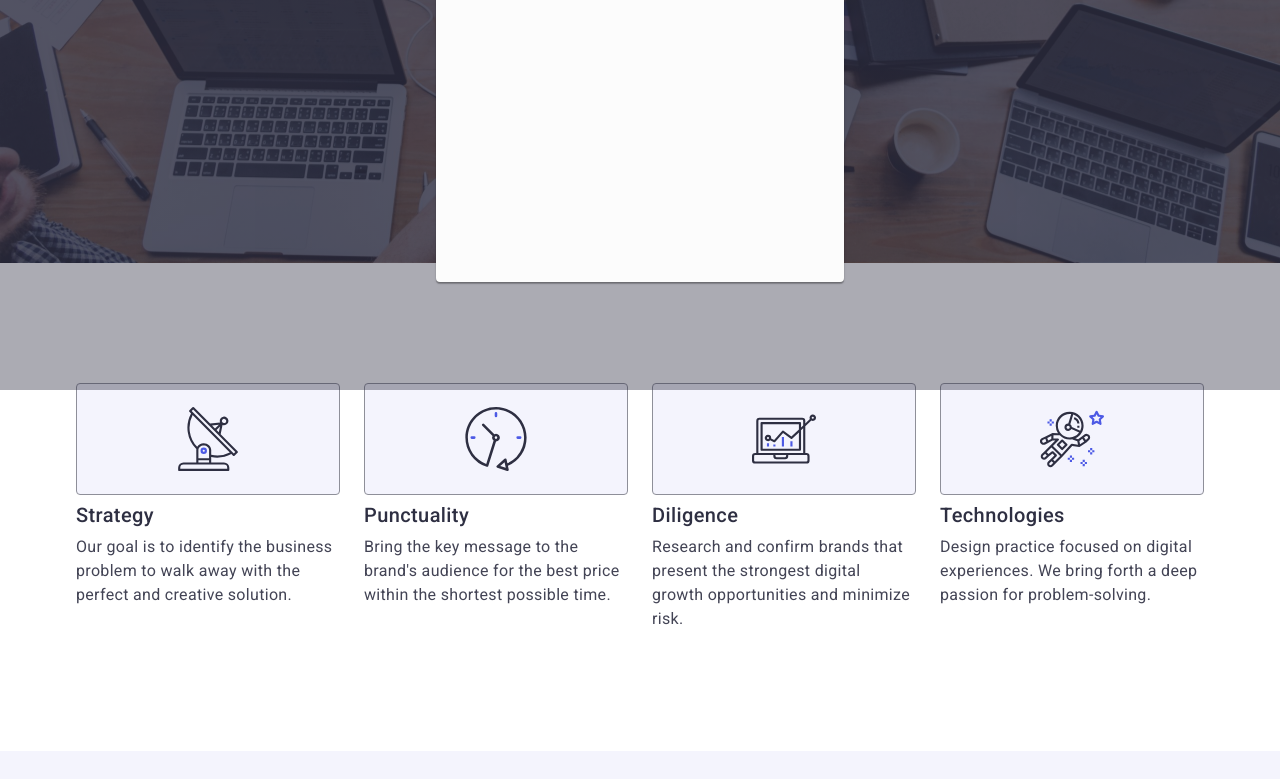
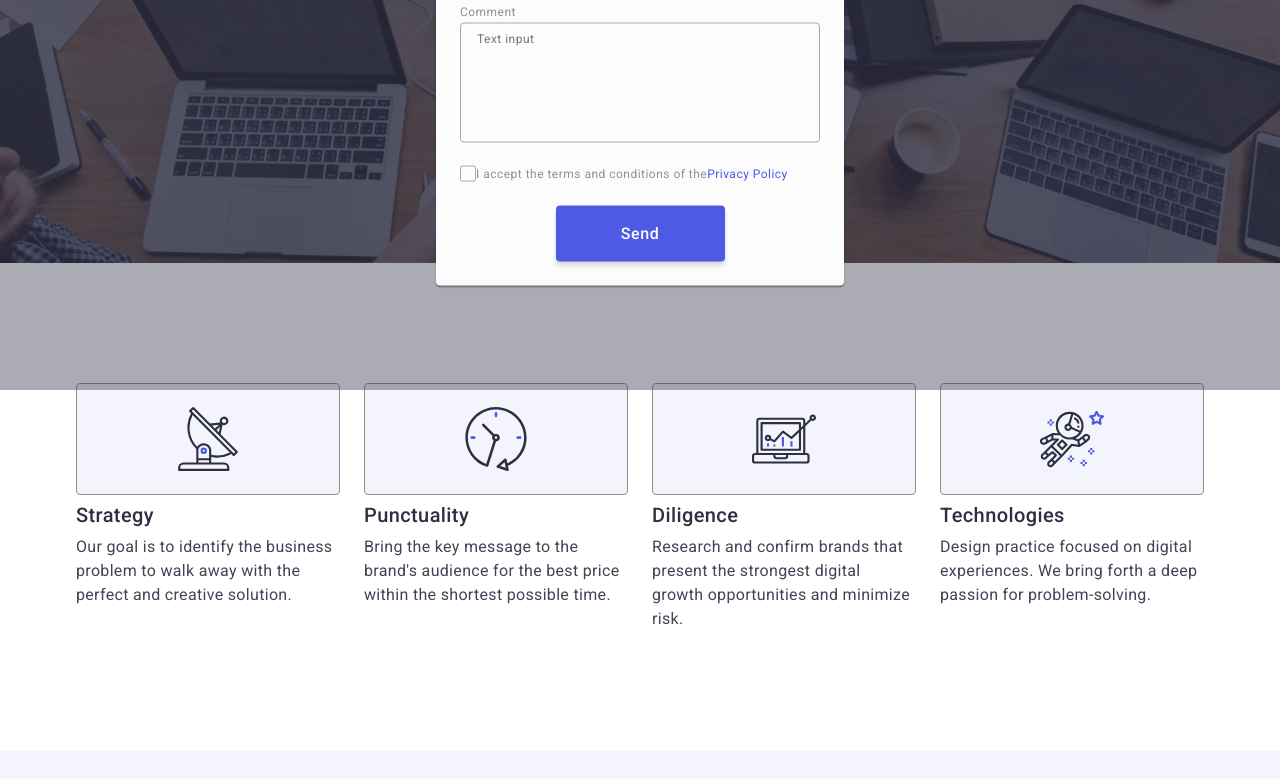
Before and after one commit to Anatoliy-Sukhanov/goit-markup-hw-05, a plain HTML site: page index.html in a window 1280 px wide. Shown: the part 410-1189 px from the top of the page. Drawn offline with nearby package versions, Linux system fonts and the light colour scheme.

Commit message:
first try

```diff
--- a/css/styles.css
+++ b/css/styles.css
@@ -573,3 +573,85 @@ footer {
 .input-name:focus .user-name-icon {
   fill: #4d5ae5;
 }
+
+.comment {
+  margin-bottom: 16px;
+}
+
+.text-comment {
+  width: 100%;
+  height: 120px;
+  font-size: 12px;
+  line-height: 1.17;
+  letter-spacing: 0.04em;
+  color: rgba(46, 47, 66, 0.4);
+  border: 1px solid rgba(46, 47, 66, 0.4);
+  border-radius: 4px;
+  background-color: transparent;
+  padding: 8px 16px;
+  outline: transparent;
+  resize: none;
+  transition: border-color 250ms cubic-bezier(0.4, 0, 0.2, 1);
+}
+
+.text-comment:focus {
+  border-color: #4d5ae5;
+}
+
+.checkbox-container {
+  margin-bottom: 24px;
+}
+
+.checkbox-label {
+  font-size: 12px;
+  line-height: 1.17;
+  letter-spacing: 0.04em;
+  color: #8e8f99;
+}
+
+.checkbox-span {
+  width: 16px;
+  height: 16px;
+  border: 1px solid rgba(46, 47, 66, 0.4);
+  border-radius: 2px;
+  transition: background-color 250ms cubic-bezier(0.4, 0, 0.2, 1),
+    border 250ms cubic-bezier(0.4, 0, 0.2, 1),
+    fill 250ms cubic-bezier(0.4, 0, 0.2, 1);
+  display: inline-flex;
+  align-items: center;
+  justify-content: center;
+  fill: transparent;
+}
+.checkbox-input:checked + .checkbox-span {
+  background-color: #404bbf;
+  border: none;
+  fill: #f4f4fd;
+}
+
+.link-privacy {
+  color: #4d5ae5;
+}
+.send-btn {
+  display: block;
+  min-width: 169px;
+  height: 56px;
+  font-family: 'Roboto', sans-serif;
+  font-size: 16px;
+  font-weight: 500;
+  line-height: 1.5;
+  letter-spacing: 0.04em;
+  color: #ffffff;
+  cursor: pointer;
+  background-color: #4d5ae5;
+  border: none;
+  transition: background-color 250ms cubic-bezier(0.4, 0, 0.2, 1);
+  border-radius: 4px;
+  box-shadow: 0 4px 4px 0 rgba(0, 0, 0, 0.15);
+  padding: 16px 32px;
+}
+
+.send-btn-container {
+  display: flex;
+  justify-content: center;
+  align-items: center;
+}
--- a/index.html
+++ b/index.html
@@ -439,7 +439,7 @@
           </ul>
         </div>
         <div class="container">
-          <p class="footer-media-text">Subscribe</p>
+          <p>Subscribe</p>
           <form class="footer-form">
             <label class="footer-label">
               <input
@@ -515,6 +515,39 @@
               </svg>
             </div>
           </div>
+          <!-- Comment -->
+          <div class="comment">
+            <label class="label-name" for="user-comment">Comment</label>
+            <textarea
+              id="user-comment"
+              name="user-comment"
+              placeholder="Text input"
+              class="text-comment"
+            ></textarea>
+          </div>
+          <!-- checkbox -->
+          <div class="checkbox-container">
+            <input
+              class="checkbox-input visually-hidden"
+              type="checkbox"
+              id="user-privacy"
+              value="true"
+              name="user-privacy"
+            />
+            <label for="user-privacy" class="checkbox-label"
+              ><span class="checkbox-span"
+                ><svg width="10" height="8">
+                  <use
+                    href="./images/icons.svg#icon-checkbox"
+                  ></use></svg></span
+              >I accept the terms and conditions of the<a class="link-privacy"
+                >Privacy Policy</a
+              ></label
+            >
+          </div>
+          <div class="send-btn-container">
+            <button type="submit" class="send-btn">Send</button>
+          </div>
         </form>
       </div>
     </div>
```
Also changed, not shown: images/icons.svg.
